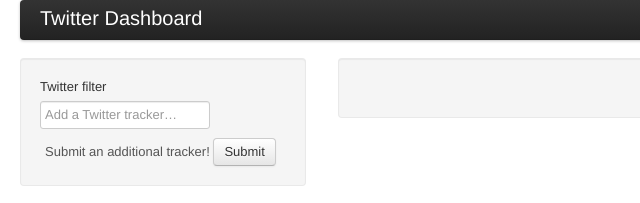
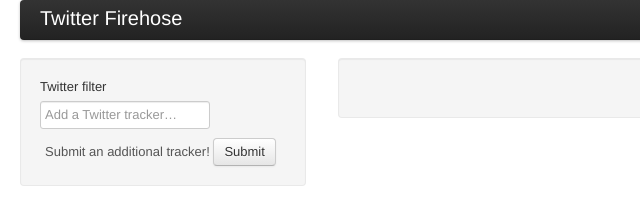
Before and after one commit to adambarthelson/twitter-firehose, a website: page public/index.html in a window 1280 px wide. Shown: the top 203 px of the page, 0-640 px from the left. Drawn offline with nearby package versions, Linux system fonts and the light colour scheme; no server answers.

```diff
--- a/public/index.html
+++ b/public/index.html
@@ -4,7 +4,7 @@
   <link rel="stylesheet" href="bootstrap/css/bootstrap.css">
   <link rel="stylesheet" href="bootstrap/css/bootstrap-responsive.css">
   <link rel="" href="bootstrap/css/bootstrap-responsive.css">
-  <title>Twitter Dashboard</title>
+  <title>Twitter Firehose</title>
 </head>
 <body>
     <div class="container-fluid">
@@ -18,7 +18,7 @@
                 <span class="icon-bar"></span>
             </a>
             <!-- Be sure to leave the brand out there if you want it shown -->
-            <a class="brand" href="/public/index.html">Twitter Dashboard</a>
+            <a class="brand" href="/public/index.html">Twitter Firehose</a>
             <!-- Everything you want hidden at 940px or less, place within here -->
             <div class="nav-collapse collapse" style="height:0px;">
                 <!-- .nav, .navbar-search, .navbar-form, etc -->
--- a/public/myscript.js
+++ b/public/myscript.js
@@ -1,6 +1,4 @@
 var filters='';
-// var socket = io.connect('http://twitterfirehose.herokuapp.com:80');
-// var socket = io.connect('http://localhost:3000');
 var socket = io.connect(window.location.hostname);
 
 socket.on('message', function(json) {
```
Also changed, not shown: dashboard.js (+0 -7 lines).
